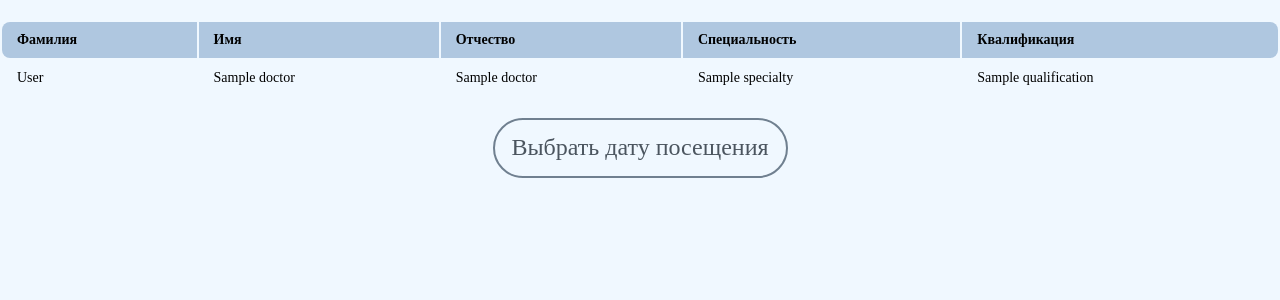
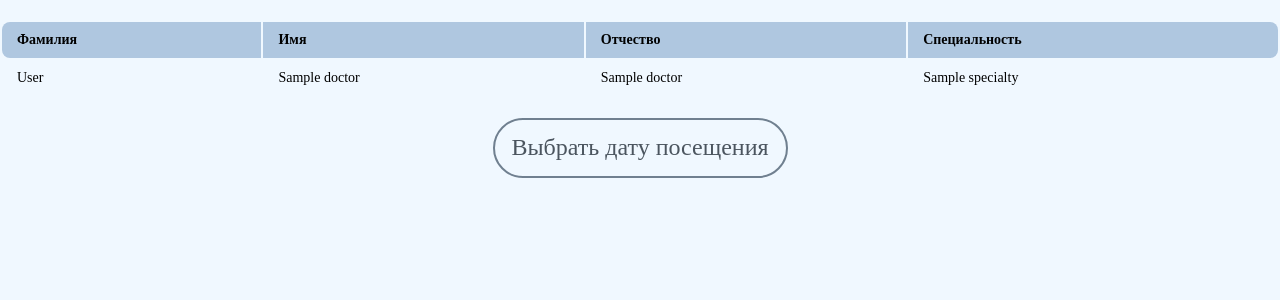
Before and after one commit to GentleEnvy/doctor_registration, a Python web app: template src/templates/specialists.html in a window 1280 px wide; the page is wider, and only the part inside the window is pictured. Shown: the part 97-397 px from the top of that part. Run offline with Jinja, Linux system fonts and the light colour scheme; the template is opened without the code that fills it: most values are stand-ins (such as "Sample title", 1, 10 or a date in 2020).

Commit message:
add doctors url

```diff
--- a/src/templates/index.html
+++ b/src/templates/index.html
@@ -20,7 +20,7 @@
                     </li>
                     <hr>
                     <li class="nav_item">
-                        <a class="nav_link" href="#">Специалисты</a>
+                        <a class="nav_link" href="/doctors">Специалисты</a>
                     </li>
                     {% if current_user.is_authenticated %}
                         <hr>
--- a/src/templates/specialists.html
+++ b/src/templates/specialists.html
@@ -2,7 +2,7 @@
 <html lang="en">
 <head>
     <meta charset="UTF-8">
-    <link rel="stylesheet" href="assets/css/style_spec.css">
+    <link rel="stylesheet" href="../static/css/style_spec.css">
     <title>Специалисты</title>
 </head>
 <body>
@@ -17,7 +17,6 @@
             <th>Имя</th>
             <th>Отчество</th>
             <th>Специальность</th>
-            <th>Квалификация</th>
         </tr>
         </thead>
         <tbody>
@@ -25,88 +24,10 @@
             <tr>
                 <td>{{ doctor.surname }}</td>
                 <td>{{ doctor.name }}</td>
-                <td>{{ doctor.mid_name }}</td>
-                <td>{{ doctor.specialty }}</td>
-                <td>{{ doctor.qualification }}</td>
+                <td>{{ doctor.mid_name or '' }}</td>
+                <td>{{ doctor.specialty.title }}</td>
             </tr>
         {% endfor %}
-        <!-- <tr>
-             <td></td>
-             <td></td>
-             <td></td>
-             <td></td>
-             <td></td>
-         </tr>
-         <tr>
-             <td></td>
-             <td></td>
-             <td></td>
-             <td></td>
-             <td></td>
-         </tr>
-         <tr>
-             <td></td>
-             <td></td>
-             <td></td>
-             <td></td>
-             <td></td>
-         </tr>
-         <tr>
-             <td></td>
-             <td></td>
-             <td></td>
-             <td></td>
-             <td></td>
-         </tr>
-         <tr>
-             <td></td>
-             <td></td>
-             <td></td>
-             <td></td>
-             <td></td>
-         </tr>
-         <tr>
-             <td></td>
-             <td></td>
-             <td></td>
-             <td></td>
-             <td></td>
-         </tr>
-         <tr>
-             <td></td>
-             <td></td>
-             <td></td>
-             <td></td>
-             <td></td>
-         </tr>
-         <tr>
-             <td></td>
-             <td></td>
-             <td></td>
-             <td></td>
-             <td></td>
-         </tr>
-         <tr>
-             <td></td>
-             <td></td>
-             <td></td>
-             <td></td>
-             <td></td>
-         </tr>
-         <tr>
-             <td></td>
-             <td></td>
-             <td></td>
-             <td></td>
-             <td></td>
-         </tr>
-         <tr>
-             <td></td>
-             <td></td>
-             <td></td>
-             <td></td>
-             <td></td>
-         </tr>-->
         </tbody>
     </table>
     <a href="rec.html" class="btn">Выбрать дату посещения</a>
--- a/src/urls/__init__.py
+++ b/src/urls/__init__.py
@@ -2,8 +2,10 @@ from src.urls._index import IndexUrl
 from src.urls._auth import AuthUrl
 from src.urls._register import RegisterUrl
 from src.urls._logout import LogoutUrl
+from src.urls._doctors import DoctorsUrl
 
 IndexUrl()
 AuthUrl()
 RegisterUrl()
 LogoutUrl()
+DoctorsUrl()
--- a/src/urls/_doctors.py
+++ b/src/urls/_doctors.py
@@ -2,6 +2,8 @@ from flask import render_template
 
 from src.models import Doctor
 from src.urls.base import BaseUrl
+
+__all__ = ['DoctorsUrl']
 
 
 class DoctorsUrl(BaseUrl):
```
